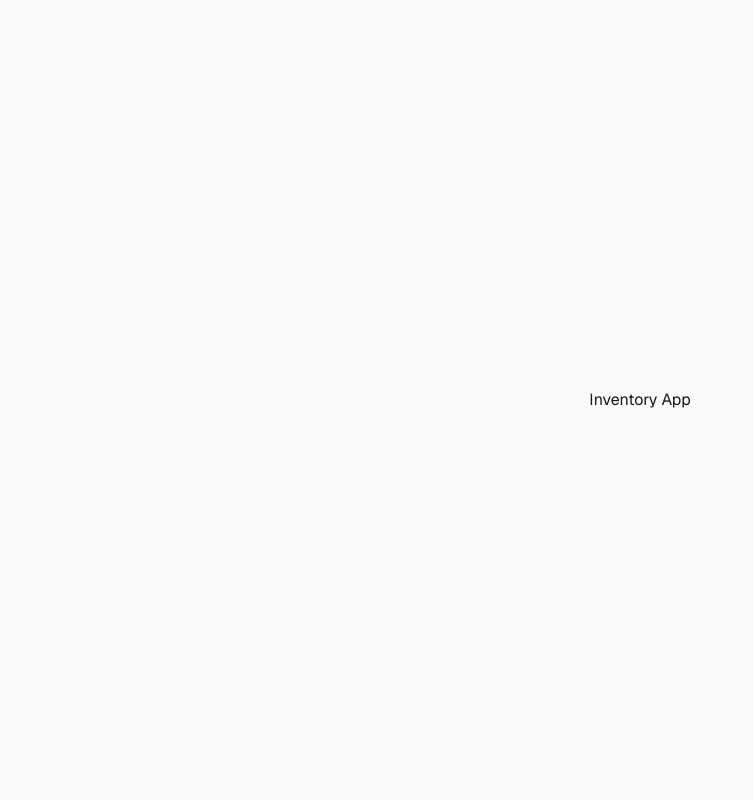
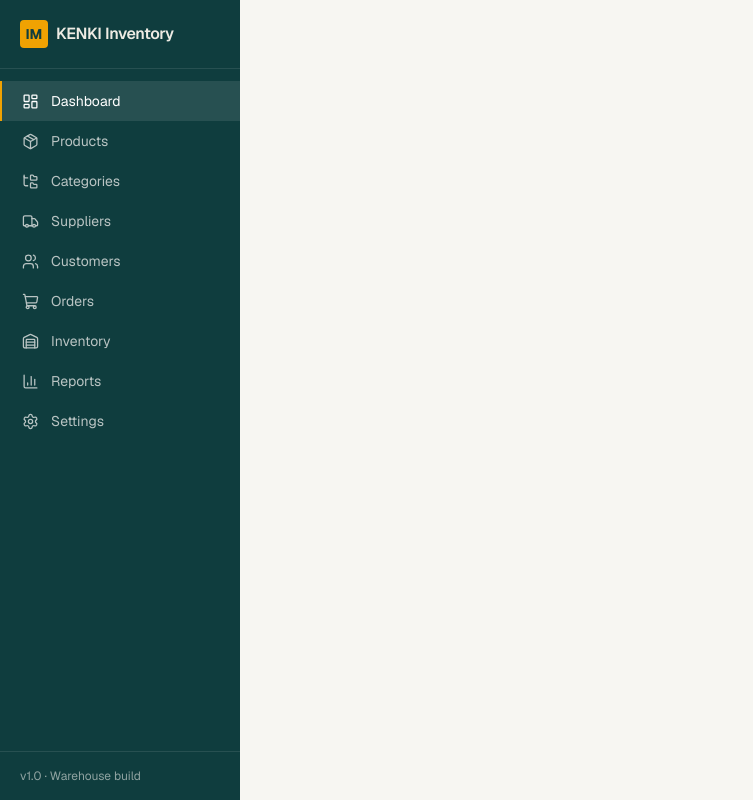
Before and after one commit to kennzuki/inventory-app, a Next.js app: page / in a window 1280 px wide. Shown: the whole page, without its empty margins (0-753 px from the left). Built offline with nearby package versions, Linux system fonts and the light colour scheme.

Commit message:
feat: implement Sidebar and Footer components and add lucide-react dependency

```diff
--- a/app/components/Footer.tsx
+++ b/app/components/Footer.tsx
@@ -6,7 +6,7 @@ export default function Footer() {
   return (
     <footer className="mt-auto border-t border-slate-200 bg-slate-50/80">
       <div className="mx-auto flex max-w-6xl flex-col gap-3 px-6 py-6 text-sm text-slate-600 sm:flex-row sm:items-center sm:justify-between">
-        <p>© {currentYear} Expense Tracker. All rights reserved.</p>
+        <p>© {currentYear}INVENTORY APP. All rights reserved.</p>
         <div className="flex flex-wrap gap-4">
           <Link href="/dashboard" className="transition hover:text-slate-900">
             Dashboard
--- /dev/null
+++ b/app/components/Sidebar.tsx
@@ -0,0 +1,68 @@
+"use client";
+
+import { useState } from "react";
+import {
+  LayoutDashboard,
+  Package,
+  FolderTree,
+  Truck,
+  Users,
+  ShoppingCart,
+  Warehouse,
+  BarChart3,
+  Settings,
+} from "lucide-react";
+
+const NAV_ITEMS = [
+  { label: "Dashboard", icon: LayoutDashboard },
+  { label: "Products", icon: Package },
+  { label: "Categories", icon: FolderTree },
+  { label: "Suppliers", icon: Truck },
+  { label: "Customers", icon: Users },
+  { label: "Orders", icon: ShoppingCart },
+  { label: "Inventory", icon: Warehouse },
+  { label: "Reports", icon: BarChart3 },
+  { label: "Settings", icon: Settings },
+];
+
+export default function Sidebar() {
+  const [active, setActive] = useState("Dashboard");
+
+  return (
+      <aside className="hidden md:flex w-60 shrink-0 flex-col bg-[#0F3D3E] text-[#EDEBE3]">
+        <div className="flex items-center gap-2 px-5 py-5 border-b border-white/10">
+          <div className="h-7 w-7 rounded bg-[#F0A202] flex items-center justify-center text-[#0F3D3E] font-bold text-sm">
+            IM
+          </div>
+          <span className="font-semibold tracking-tight">KENKI Inventory</span>
+        </div>
+
+        <nav className="flex-1 overflow-y-auto py-3">
+          {NAV_ITEMS.map(({ label, icon: Icon }) => {
+            const isActive = active === label;
+            return (
+              <button
+                key={label}
+                onClick={() => setActive(label)}
+                className={`w-full flex items-center gap-3 px-5 py-2.5 text-sm transition-colors ${
+                  isActive
+                    ? "bg-white/10 text-white border-l-2 border-[#F0A202]"
+                    : "text-[#B9C4C3] border-l-2 border-transparent hover:bg-white/5 hover:text-white"
+                }`}
+              >
+                <Icon size={17} strokeWidth={1.8} />
+                {label}
+              </button>
+            );
+          })}
+        </nav>
+
+        <div className="px-5 py-4 border-t border-white/10 text-xs text-[#8FA3A1]">
+          v1.0 · Warehouse build
+        </div>
+      </aside>
+
+
+
+  );
+}
--- a/app/page.tsx
+++ b/app/page.tsx
@@ -1,9 +1,13 @@
+import Sidebar from "./components/Sidebar"
+
 
 
 export default function Home() {
+
+
   return (
-    <div className="flex flex-col flex-1 items-center justify-center bg-zinc-50 font-sans dark:bg-black">
-      <h1>Inventory App</h1>
+     <div className="flex h-screen w-full bg-[#F7F6F2] text-[#1A1D1D] font-sans">
+      <Sidebar/>
     </div>
   );
 }
--- a/package.json
+++ b/package.json
@@ -10,6 +10,7 @@
   },
   "dependencies": {
     "@clerk/nextjs": "^7.5.22",
+    "lucide-react": "^1.26.0",
     "next": "16.2.11",
     "react": "19.2.4",
     "react-dom": "19.2.4"
```
Also changed, not shown: 1 other file (tests, documents, lock files or other folders).
